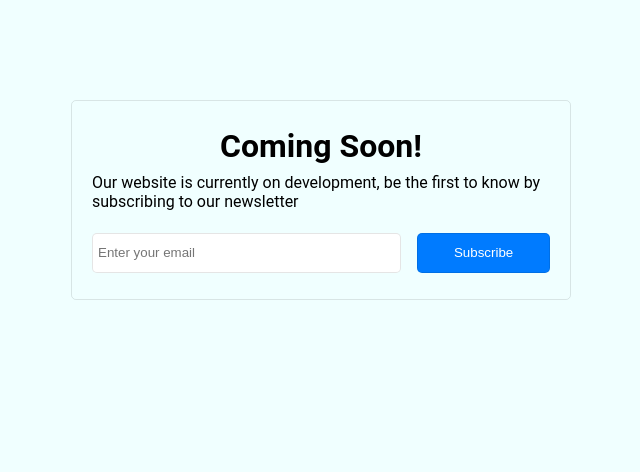
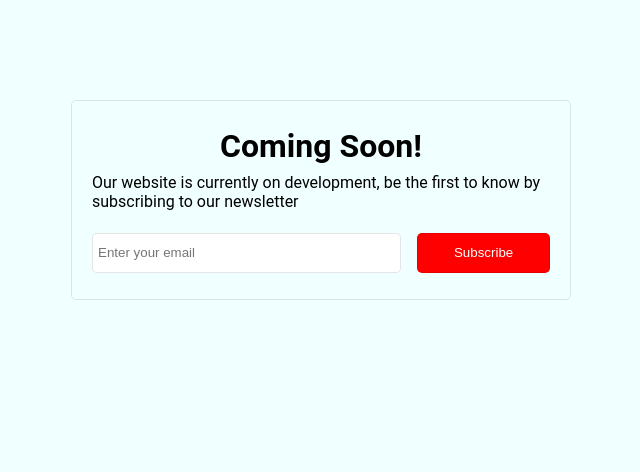
Before and after one commit to josephakaro/ukothdev, a Flask app: page / in a window 1280 px wide. Shown: the top 472 px of the page, without its empty margins (319-959 px from the left). Run offline with Flask 3, Linux system fonts and the light colour scheme.

Commit message:
Changed button color

```diff
--- a/app/static/css/main.css
+++ b/app/static/css/main.css
@@ -81,6 +81,6 @@ footer{
     padding: 5px;
     border: 1px solid rgba(0, 0, 0, 0.1);
     border-radius: 5px;
-    background-color: #007bff;
+    background-color: #ff0000;
     color: white;
 }
```
